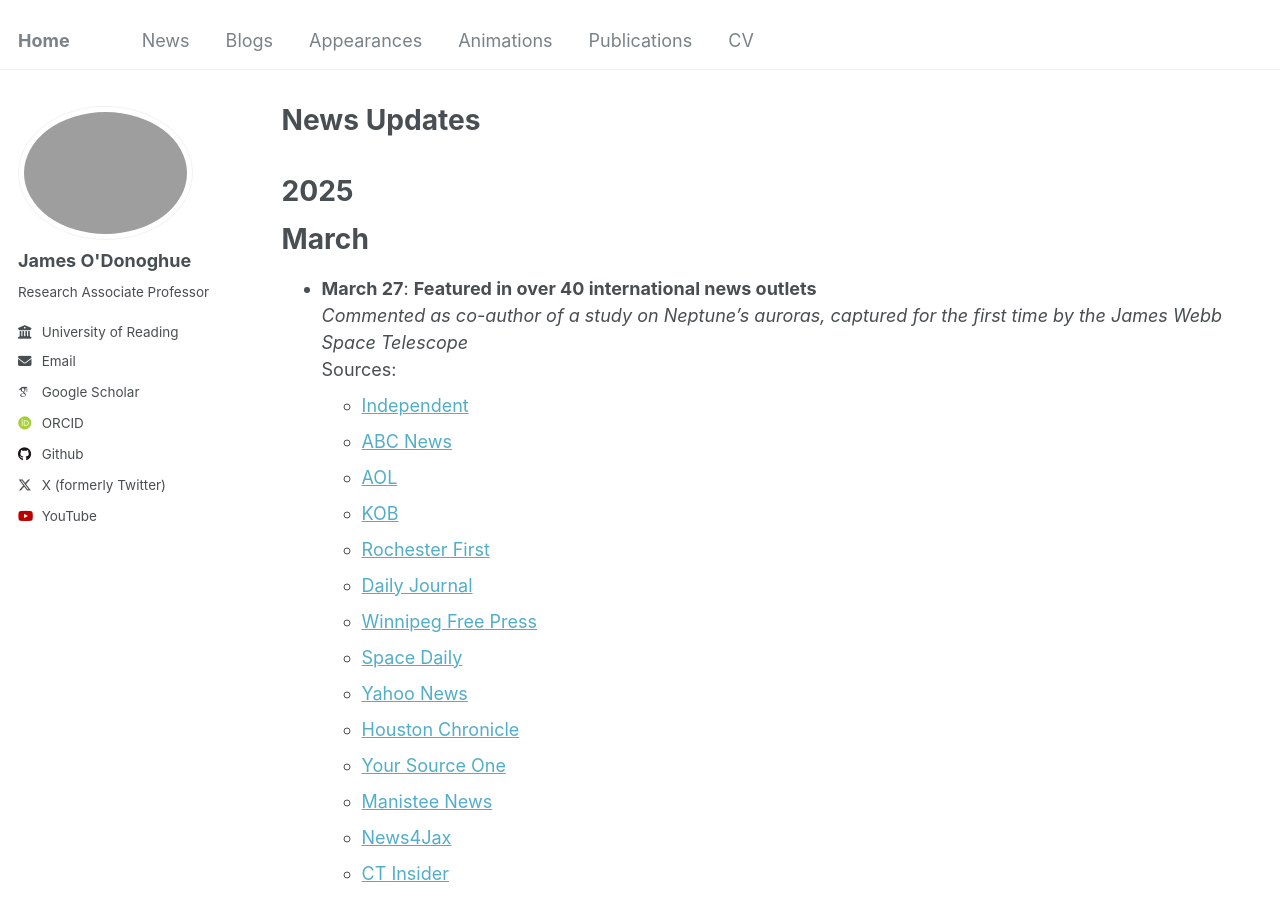
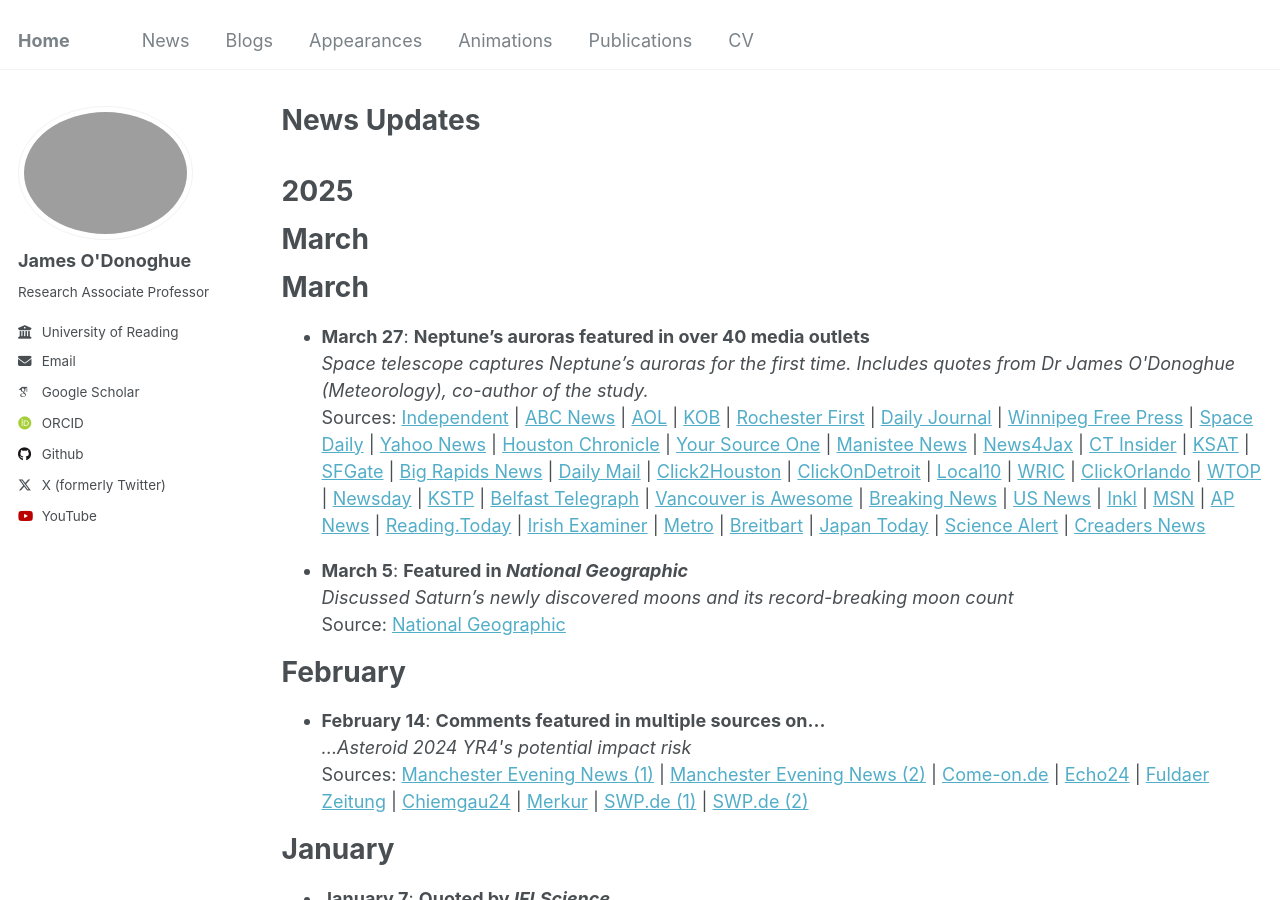
Before and after one commit to odonoghuespace/odonoghuespace.github.io, a Jekyll site: the page built from _pages/news.html, in a window 1280 px wide and 900 px high. Built offline with Jekyll 4.4.1, drawn with Linux system fonts in a browser that asks for light colours; some web fonts are replaced.

Commit message:
Update news.html

```diff
--- a/_pages/news.html
+++ b/_pages/news.html
@@ -9,54 +9,54 @@ author_profile: true
 
 <h1>March</h1>
 
+<h1>March</h1>
 <ul>
-  <li><strong>March 27</strong>: <strong>Featured in over 40 international news outlets</strong><br>
-    <em>Commented as co-author of a study on Neptune’s auroras, captured for the first time by the James Webb Space Telescope</em><br>
+  <li><strong>March 27</strong>: <strong>Neptune’s auroras featured in over 40 media outlets</strong><br>
+    <em>Space telescope captures Neptune’s auroras for the first time. Includes quotes from Dr James O'Donoghue (Meteorology), co-author of the study.</em><br>
     Sources:
-    <ul>
-      <li><a href="https://www.independent.co.uk/news/neptune-nasa-washington-scientists-university-of-reading-b2722144.html">Independent</a></li>
-      <li><a href="https://abcnews.go.com/Technology/wireStory/neptunes-auroras-captured-great-detail-nasas-webb-telescope-120184236">ABC News</a></li>
-      <li><a href="https://www.aol.com/news/neptunes-auroras-captured-great-detail-173009899.html">AOL</a></li>
-      <li><a href="https://www.kob.com/news/technology/neptunes-auroras-are-captured-in-great-detail-by-nasas-webb-telescope/">KOB</a></li>
-      <li><a href="https://www.rochesterfirst.com/science/ap-neptunes-auroras-are-captured-in-great-detail-by-nasas-webb-telescope/">Rochester First</a></li>
-      <li><a href="https://dailyjournal.net/2025/03/26/neptunes-auroras-are-captured-in-great-detail-by-nasas-webb-telescope/">Daily Journal</a></li>
-      <li><a href="https://infotel.ca/newsitem/sci-neptune-auroras/cp1894249613">Winnipeg Free Press</a></li>
-      <li><a href="https://www.spacedaily.com/reports/SpaceX_rocket_fuel_makes_stunning_swirl_in_European_sky_999.html">Space Daily</a></li>
-      <li><a href="https://www.yahoo.com/news/neptunes-auroras-captured-great-detail-173009899.html">Yahoo News</a></li>
-      <li><a href="https://www.houstonchronicle.com/news/article/neptune-s-auroras-are-captured-in-great-detail-by-20242255.php">Houston Chronicle</a></li>
-      <li><a href="https://www.yoursourceone.com/news/national_news/neptunes-auroras-are-captured-in-great-detail-by-nasas-webb-telescope/article_284507d7-e89a-5046-aeac-39c9a705944d.html">Your Source One</a></li>
-      <li><a href="https://www.manisteenews.com/news/article/neptune-s-auroras-are-captured-in-great-detail-by-20242255.php">Manistee News</a></li>
-      <li><a href="https://www.news4jax.com/tech/2025/03/26/neptunes-auroras-are-captured-in-great-detail-by-nasas-webb-telescope/">News4Jax</a></li>
-      <li><a href="https://www.ctinsider.com/news/article/neptune-s-auroras-are-captured-in-great-detail-by-20242255.php">CT Insider</a></li>
-      <li><a href="https://www.ksat.com/tech/2025/03/26/neptunes-auroras-are-captured-in-great-detail-by-nasas-webb-telescope/">KSAT</a></li>
-      <li><a href="https://www.sfgate.com/news/article/neptune-s-auroras-are-captured-in-great-detail-by-20242255.php">SFGate</a></li>
-      <li><a href="https://www.bigrapidsnews.com/news/article/neptune-s-auroras-are-captured-in-great-detail-by-20242255.php">Big Rapids News</a></li>
-      <li><a href="https://www.dailymail.co.uk/wires/ap/article-14540071/Neptunes-auroras-captured-great-NASAs-Webb-telescope.html">Daily Mail</a></li>
-      <li><a href="https://www.click2houston.com/tech/2025/03/26/neptunes-auroras-are-captured-in-great-detail-by-nasas-webb-telescope/">Click2Houston</a></li>
-      <li><a href="https://www.clickondetroit.com/tech/2025/03/26/neptunes-auroras-are-captured-in-great-detail-by-nasas-webb-telescope/">ClickOnDetroit</a></li>
-      <li><a href="https://www.local10.com/tech/2025/03/26/neptunes-auroras-are-captured-in-great-detail-by-nasas-webb-telescope/">Local10</a></li>
-      <li><a href="https://www.wric.com/news/u-s-world/ap-neptunes-auroras-are-captured-in-great-detail-by-nasas-webb-telescope/">WRIC</a></li>
-      <li><a href="https://www.clickorlando.com/tech/2025/03/26/neptunes-auroras-are-captured-in-great-detail-by-nasas-webb-telescope/">ClickOrlando</a></li>
-      <li><a href="https://wtop.com/science/2025/03/neptunes-auroras-are-captured-in-great-detail-by-nasas-webb-telescope/">WTOP</a></li>
-      <li><a href="https://www.newsday.com/news/nation/neptune-auroras-webb-telescope-m11417">Newsday</a></li>
-      <li><a href="https://kstp.com/associated-press/ap-science-technology/neptunes-auroras-are-captured-in-great-detail-by-nasas-webb-telescope/">KSTP</a></li>
-      <li><a href="https://www.belfasttelegraph.co.uk/news/world-news/neptunes-auroras-captured-in-great-detail-by-nasas-webb-telescope/a1351975187.html">Belfast Telegraph</a></li>
-      <li><a href="https://www.vancouverisawesome.com/science-news/neptunes-auroras-are-captured-in-great-detail-by-nasas-webb-telescope-10431879">Vancouver is Awesome</a></li>
-      <li><a href="https://www.breakingnews.ie/world/neptunes-auroras-captured-in-great-detail-by-nasas-webb-telescope-1744933.html">Breaking News</a></li>
-      <li><a href="https://www.usnews.com/news/news/articles/2025-03-26/neptunes-auroras-are-captured-in-great-detail-by-nasas-webb-telescope">US News</a></li>
-      <li><a href="https://www.inkl.com/news/neptune-s-auroras-are-captured-in-great-detail-by-nasa-s-webb-telescope">Inkl</a></li>
-      <li><a href="https://www.msn.com/en-gb/news/techandscience/neptune-s-auroras-captured-in-great-detail-by-nasa-s-webb-telescope/ar-AA1BIsxF">MSN</a></li>
-      <li><a href="https://apnews.com/article/neptune-auroras-webb-telescope-ffac7282bc5ced7e90759728d1d0b96a">AP News</a></li>
-      <li><a href="https://rdg.today/scientists-capture-images-of-aurorae-on-neptune-for-first-time/">Reading.Today</a></li>
-      <li><a href="https://www.irishexaminer.com/world/arid-41601250.html">Irish Examiner</a></li>
-      <li><a href="https://metro.co.uk/2025/03/26/nasa-just-captured-something-incredible-neptune-first-time-22799318/">Metro</a></li>
-      <li><a href="https://www.breitbart.com/news/neptunes-auroras-are-captured-in-great-detail-by-nasas-webb-telescope/">Breitbart</a></li>
-      <li><a href="https://japantoday.com/category/world/neptune%27s-auroras-are-captured-in-great-detail-by-nasa%27s-webb-telescope">Japan Today</a></li>
-      <li><a href="https://www.sciencealert.com/stunning-swirl-in-europes-skies-caused-by-classified-space-x-mission">Science Alert</a></li>
-      <li><a href="https://news.creaders.net/world/2025/03/26/2849122.html">Creaders News</a></li>
-    </ul>
+    <a href="https://www.independent.co.uk/news/neptune-nasa-washington-scientists-university-of-reading-b2722144.html">Independent</a> |
+    <a href="https://abcnews.go.com/Technology/wireStory/neptunes-auroras-captured-great-detail-nasas-webb-telescope-120184236">ABC News</a> |
+    <a href="https://www.aol.com/news/neptunes-auroras-captured-great-detail-173009899.html">AOL</a> |
+    <a href="https://www.kob.com/news/technology/neptunes-auroras-are-captured-in-great-detail-by-nasas-webb-telescope/">KOB</a> |
+    <a href="https://www.rochesterfirst.com/science/ap-neptunes-auroras-are-captured-in-great-detail-by-nasas-webb-telescope/">Rochester First</a> |
+    <a href="https://dailyjournal.net/2025/03/26/neptunes-auroras-are-captured-in-great-detail-by-nasas-webb-telescope/">Daily Journal</a> |
+    <a href="https://infotel.ca/newsitem/sci-neptune-auroras/cp1894249613">Winnipeg Free Press</a> |
+    <a href="https://www.spacedaily.com/reports/SpaceX_rocket_fuel_makes_stunning_swirl_in_European_sky_999.html">Space Daily</a> |
+    <a href="https://www.yahoo.com/news/neptunes-auroras-captured-great-detail-173009899.html">Yahoo News</a> |
+    <a href="https://www.houstonchronicle.com/news/article/neptune-s-auroras-are-captured-in-great-detail-by-20242255.php">Houston Chronicle</a> |
+    <a href="https://www.yoursourceone.com/news/national_news/neptunes-auroras-are-captured-in-great-detail-by-nasas-webb-telescope/article_284507d7-e89a-5046-aeac-39c9a705944d.html">Your Source One</a> |
+    <a href="https://www.manisteenews.com/news/article/neptune-s-auroras-are-captured-in-great-detail-by-20242255.php">Manistee News</a> |
+    <a href="https://www.news4jax.com/tech/2025/03/26/neptunes-auroras-are-captured-in-great-detail-by-nasas-webb-telescope/">News4Jax</a> |
+    <a href="https://www.ctinsider.com/news/article/neptune-s-auroras-are-captured-in-great-detail-by-20242255.php">CT Insider</a> |
+    <a href="https://www.ksat.com/tech/2025/03/26/neptunes-auroras-are-captured-in-great-detail-by-nasas-webb-telescope/">KSAT</a> |
+    <a href="https://www.sfgate.com/news/article/neptune-s-auroras-are-captured-in-great-detail-by-20242255.php">SFGate</a> |
+    <a href="https://www.bigrapidsnews.com/news/article/neptune-s-auroras-are-captured-in-great-detail-by-20242255.php">Big Rapids News</a> |
+    <a href="https://www.dailymail.co.uk/wires/ap/article-14540071/Neptunes-auroras-captured-great-NASAs-Webb-telescope.html">Daily Mail</a> |
+    <a href="https://www.click2houston.com/tech/2025/03/26/neptunes-auroras-are-captured-in-great-detail-by-nasas-webb-telescope/">Click2Houston</a> |
+    <a href="https://www.clickondetroit.com/tech/2025/03/26/neptunes-auroras-are-captured-in-great-detail-by-nasas-webb-telescope/">ClickOnDetroit</a> |
+    <a href="https://www.local10.com/tech/2025/03/26/neptunes-auroras-are-captured-in-great-detail-by-nasas-webb-telescope/">Local10</a> |
+    <a href="https://www.wric.com/news/u-s-world/ap-neptunes-auroras-are-captured-in-great-detail-by-nasas-webb-telescope/">WRIC</a> |
+    <a href="https://www.clickorlando.com/tech/2025/03/26/neptunes-auroras-are-captured-in-great-detail-by-nasas-webb-telescope/">ClickOrlando</a> |
+    <a href="https://wtop.com/science/2025/03/neptunes-auroras-are-captured-in-great-detail-by-nasas-webb-telescope/">WTOP</a> |
+    <a href="https://www.newsday.com/news/nation/neptune-auroras-webb-telescope-m11417">Newsday</a> |
+    <a href="https://kstp.com/associated-press/ap-science-technology/neptunes-auroras-are-captured-in-great-detail-by-nasas-webb-telescope/">KSTP</a> |
+    <a href="https://www.belfasttelegraph.co.uk/news/world-news/neptunes-auroras-captured-in-great-detail-by-nasas-webb-telescope/a1351975187.html">Belfast Telegraph</a> |
+    <a href="https://www.vancouverisawesome.com/science-news/neptunes-auroras-are-captured-in-great-detail-by-nasas-webb-telescope-10431879">Vancouver is Awesome</a> |
+    <a href="https://www.breakingnews.ie/world/neptunes-auroras-captured-in-great-detail-by-nasas-webb-telescope-1744933.html">Breaking News</a> |
+    <a href="https://www.usnews.com/news/news/articles/2025-03-26/neptunes-auroras-are-captured-in-great-detail-by-nasas-webb-telescope">US News</a> |
+    <a href="https://www.inkl.com/news/neptune-s-auroras-are-captured-in-great-detail-by-nasa-s-webb-telescope">Inkl</a> |
+    <a href="https://www.msn.com/en-gb/news/techandscience/neptune-s-auroras-captured-in-great-detail-by-nasa-s-webb-telescope/ar-AA1BIsxF">MSN</a> |
+    <a href="https://apnews.com/article/neptune-auroras-webb-telescope-ffac7282bc5ced7e90759728d1d0b96a">AP News</a> |
+    <a href="https://rdg.today/scientists-capture-images-of-aurorae-on-neptune-for-first-time/">Reading.Today</a> |
+    <a href="https://www.irishexaminer.com/world/arid-41601250.html">Irish Examiner</a> |
+    <a href="https://metro.co.uk/2025/03/26/nasa-just-captured-something-incredible-neptune-first-time-22799318/">Metro</a> |
+    <a href="https://www.breitbart.com/news/neptunes-auroras-are-captured-in-great-detail-by-nasas-webb-telescope/">Breitbart</a> |
+    <a href="https://japantoday.com/category/world/neptune%27s-auroras-are-captured-in-great-detail-by-nasa%27s-webb-telescope">Japan Today</a> |
+    <a href="https://www.sciencealert.com/stunning-swirl-in-europes-skies-caused-by-classified-space-x-mission">Science Alert</a> |
+    <a href="https://news.creaders.net/world/2025/03/26/2849122.html">Creaders News</a>
   </li>
 </ul>
+
 
 
 <ul>
```
